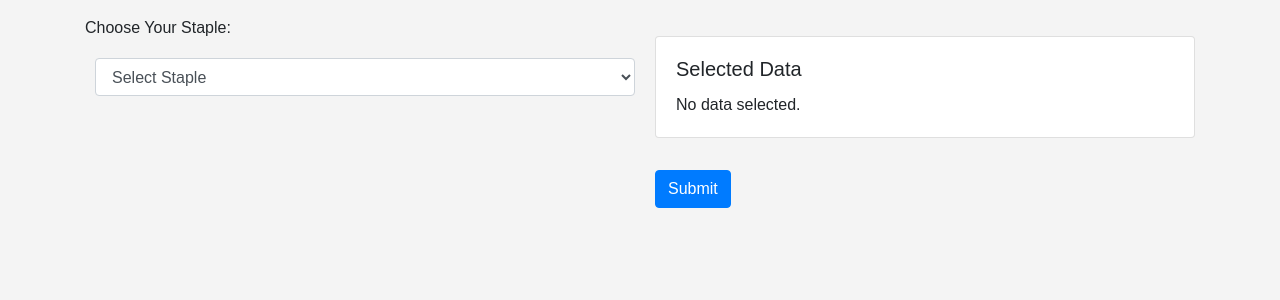
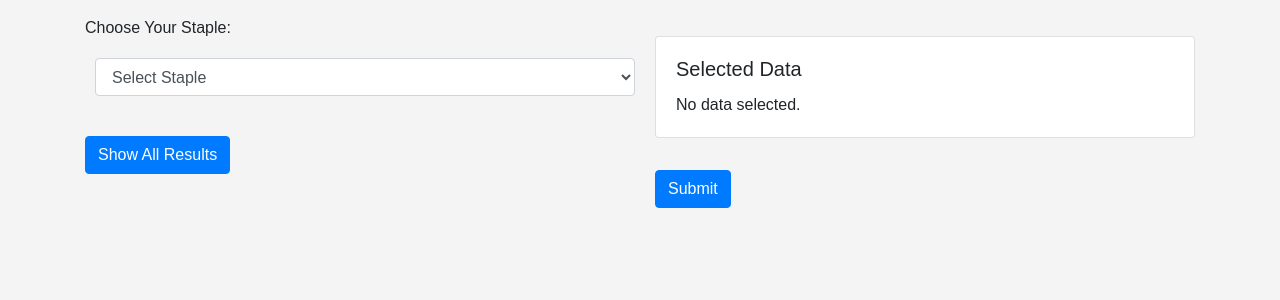
Before and after one commit to tuhinmaj1998/home_food_manager, a FastAPI app: page /choose in a window 1280 px wide. Shown: the part 160-460 px from the top of the page. Run offline with FastAPI, Linux system fonts and the light colour scheme; data that the repository does not hold is empty; some libraries are stand-ins or nearby versions.

Commit message:
first_commit

```diff
--- a/main.py
+++ b/main.py
@@ -63,7 +63,7 @@ async def submit(request: Request):
     }
     print(result)
     db_connect.db_add_daily_menu(result['staple'], result['dish1'], result['dish2'])
-    # return RedirectResponse(url='/all_result')
+    return 'Done update!'
 
 
 @app.get("/all_results")
--- a/templates/choose.html
+++ b/templates/choose.html
@@ -45,6 +45,8 @@
         .card {
             width: 100%;
         }
+
+
     </style>
 </head>
 
@@ -86,6 +88,9 @@
                     <!-- Options will be populated dynamically using JavaScript -->
                 </select>
             </div>
+            <div class="mt-4">
+                <a id="all_results" class="btn btn-primary mt-3" href = '/all_results'>Show All Results</a>
+            </div>
         </div>
         <div class="col-md-6">
             <div id="selectedData" class="card">
@@ -98,7 +103,9 @@
                 <button id="submitButton" class="btn btn-primary mt-3" onclick="submitSelection()">Submit</button>
             </div>
         </div>
+
     </div>
+
 </div>
 
 <script src="https://code.jquery.com/jquery-3.3.1.slim.min.js"
@@ -242,6 +249,7 @@
 
     // Call the function to populate the options initially
     populateStaples();
+
 </script>
 
 
```
Lines whose indentation alone changed are shown as unchanged.
